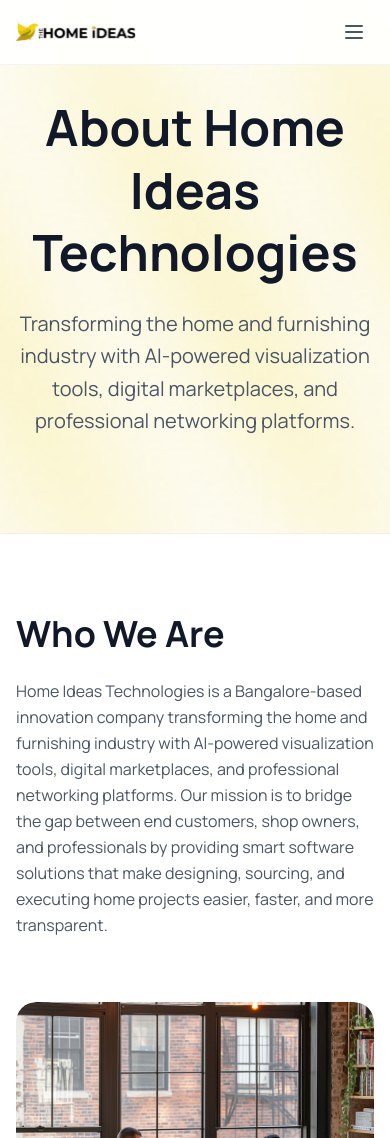
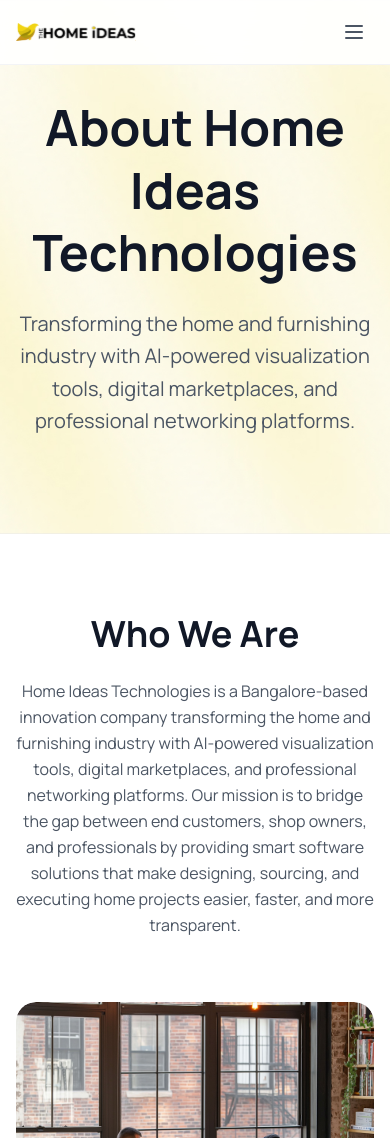
Before and after one commit to Sanjayuiux/homeideas, a Next.js app: page /about-us in a window 390 px wide. Shown: the top 1138 px of the page. Built offline with nearby package versions, Linux system fonts and the light colour scheme.

Commit message:
responsive layout for who we are section

```diff
--- a/src/app/about-us/page.tsx
+++ b/src/app/about-us/page.tsx
@@ -66,21 +66,16 @@ export default function HomePage() {
         </section>
 
         {/* Who we are */}
-        <section className="py-20" id='about'>
+        <section className="py-20" id="about">
   <div className="max-w-7xl mx-auto px-4 sm:px-6 lg:px-8">
     <div className="grid lg:grid-cols-2 gap-16 items-center">
-              <div className="space-y-6">
+
+      {/* Left content (first on mobile, left on desktop) */}
+      <div className="space-y-6 order-1 lg:order-1 text-center md:text-center lg:text-left flex flex-col items-center lg:items-start">
         <div className="relative inline-block">
           <h2 className="relative z-10 text-4xl md:text-5xl font-bold text-gray-900">
             Who We Are
           </h2>
-                  {/* underline brush vector
-                  <img
-                    src="/assets/icons/underline.svg"
-                    alt="underline"
-                    className="absolute -bottom-4 left-0 w-[220px] md:w-[260px] -z-0"
-                    // style={{ filter: 'brightness(0) saturate(100%) invert(92%) sepia(30%) saturate(633%) hue-rotate(358deg) brightness(103%) contrast(104%)' }}
-                  /> */}
         </div>
 
         <p className="text-gray-600 leading-relaxed max-w-2xl">
@@ -99,6 +94,7 @@ export default function HomePage() {
     </div>
   </div>
 </section>
+
 
 
 
```
Lines whose indentation alone changed are shown as unchanged.
